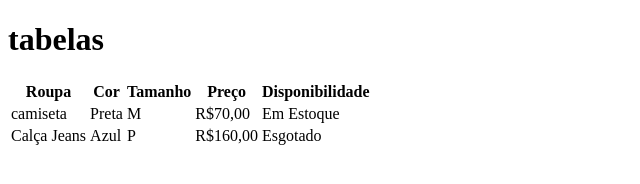
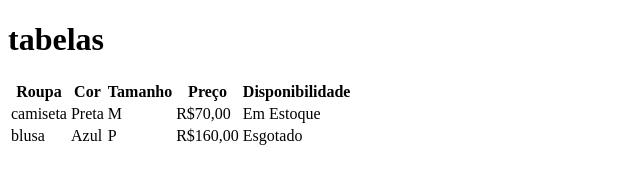
Before and after one commit to Bruno-Bigosinski/aula-tabela, a plain HTML site: page index.html in a window 1280 px wide. Shown: the whole page, without its empty margins (0-640 px from the left). Drawn offline with Linux system fonts and the light colour scheme.

Commit message:
trocado o nome da tabela de calsa jeans para blusa

```diff
--- a/index.html
+++ b/index.html
@@ -23,7 +23,7 @@
         <td>Em Estoque</td>
     </tr>
     <tr>
-        <td>Calça Jeans</td>
+        <td>blusa</td>
         <td>Azul</td>
         <td>P</td>
         <td>R$160,00</td>
```
